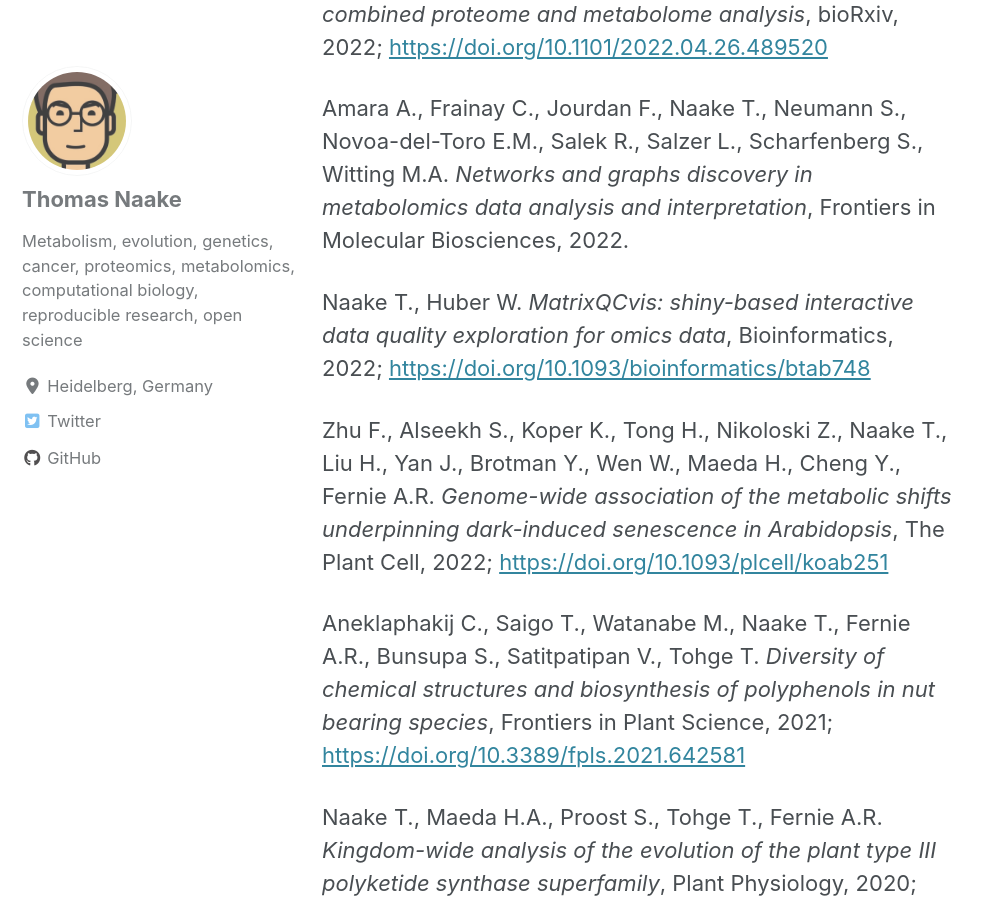
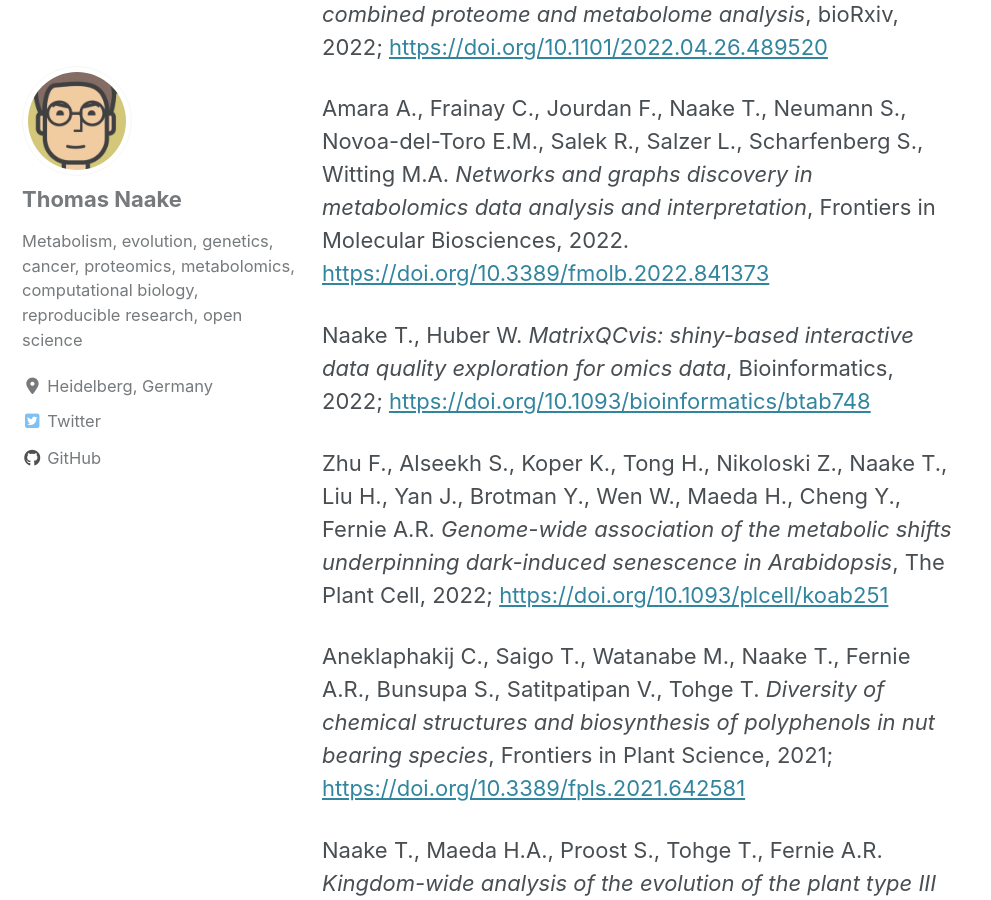
Before and after one commit to tnaake/tnaake.github.io, a Jekyll site: the page built from _pages/about.md, in a window 1280 px wide and 900 px high, scrolled down 1022 px. Shown: the whole window, without its empty margins (0-991 px from the left). Built offline with Jekyll 4.4.1, drawn with Linux system fonts in a browser that asks for light colours; cached includes are drawn as plain includes; nearby versions of some CDN libraries; some of the changed lines change nothing that is shown.

Commit message:
add doi for Amara et al.

```diff
--- a/_pages/about.md
+++ b/_pages/about.md
@@ -44,6 +44,8 @@ Amara A., Frainay C., Jourdan F., Naake T., Neumann S., Novoa-del-Toro E.M.,
 Salek R., Salzer L., Scharfenberg S.,  Witting M.A.
 *Networks and graphs discovery in metabolomics data analysis and interpretation*,
 Frontiers in Molecular Biosciences, 2022.
+[https://doi.org/10.3389/fmolb.2022.841373](https://doi.org/10.3389/fmolb.2022.841373)
+
 
 Naake T., Huber W.
 *MatrixQCvis: shiny-based interactive data quality exploration for omics data*,
```
